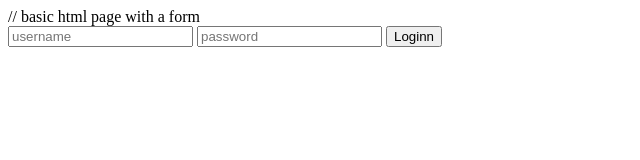
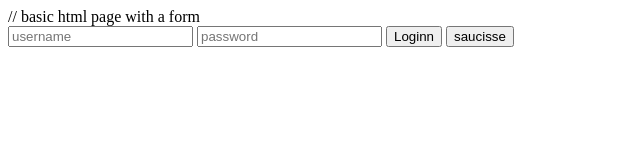
Before and after one commit to samuel-litzler/test-vincent, a plain HTML site: page index.html in a window 1280 px wide. Shown: the whole page, without its empty margins (0-640 px from the left). Drawn offline with Linux system fonts and the light colour scheme.

Commit message:
hotfix la saucisse

```diff
--- a/index.html
+++ b/index.html
@@ -3,4 +3,5 @@
   <input type="text" name="username" placeholder="username" />
   <input type="password" name="password" placeholder="password" />
   <input type="submit" value="Loginn" />
+  <input type="submit" value="saucisse" />
 </form>
```
